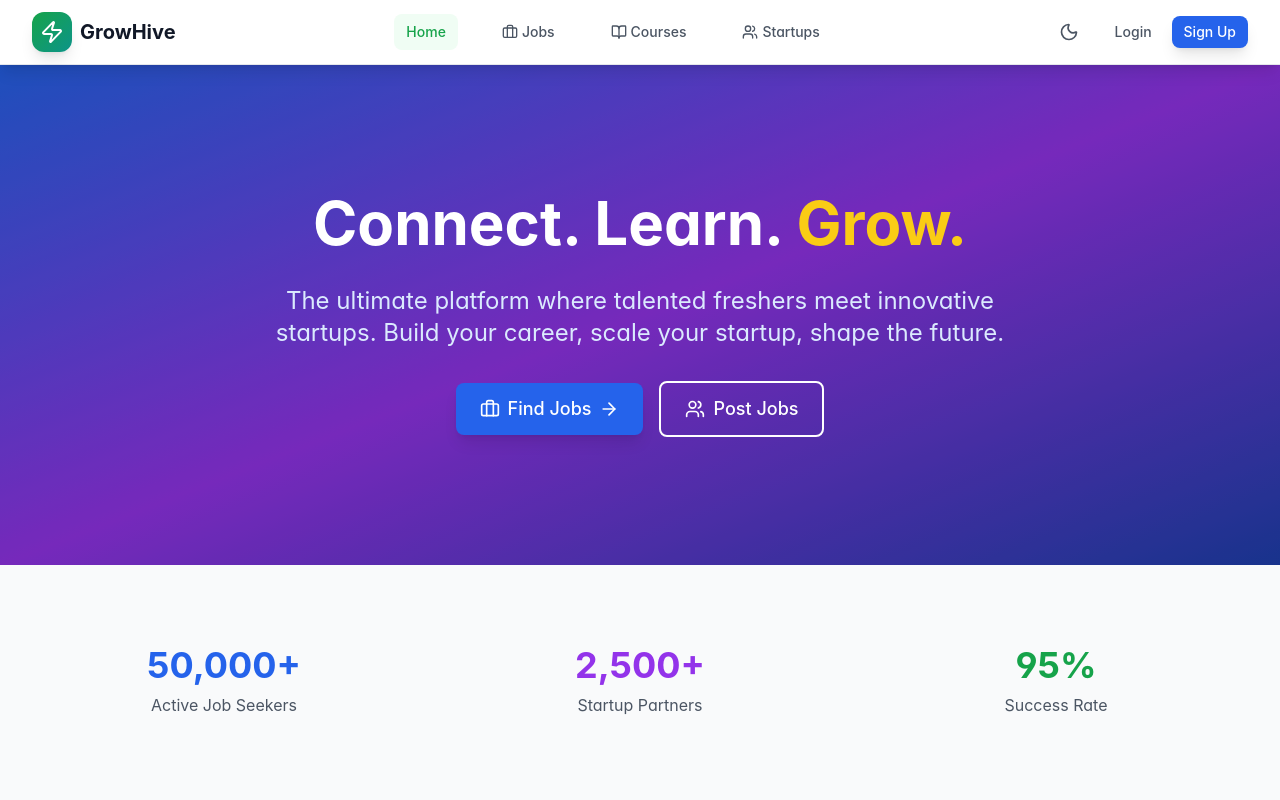
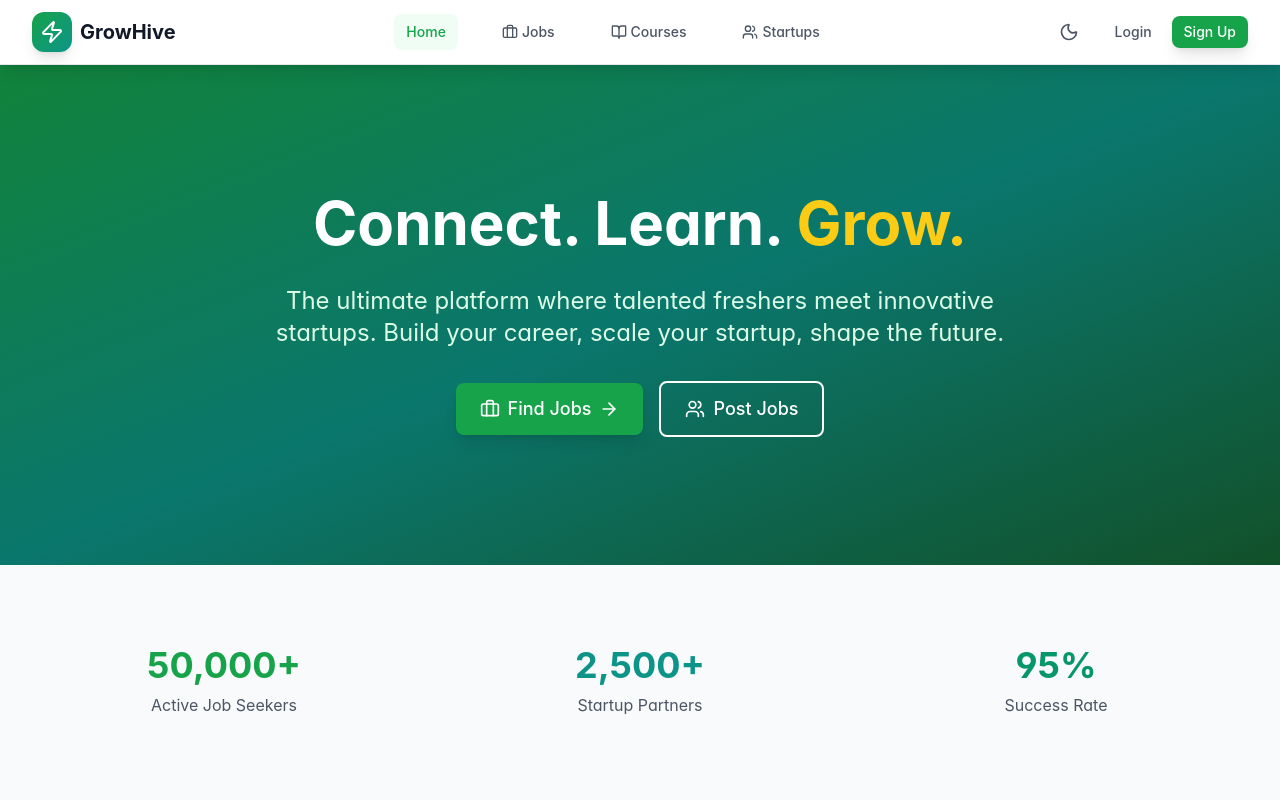
Before and after one commit to DARRUNSITASH/sb1-atndjvey, a React (Vite) app: page / in a window 1280 px wide. Shown: the top 800 px of the page. Built offline with nearby package versions, Linux system fonts and the light colour scheme.

Commit message:
Updated HomePage.tsx

```diff
--- a/src/components/ui/Button.tsx
+++ b/src/components/ui/Button.tsx
@@ -21,9 +21,9 @@ export const Button: React.FC<ButtonProps> = ({
   const baseClasses = 'inline-flex items-center justify-center font-medium rounded-lg transition-all duration-200 focus:outline-none focus:ring-2 focus:ring-offset-2';
 
   const variants = {
-    primary: 'bg-blue-600 hover:bg-blue-700 text-white focus:ring-blue-500 shadow-lg hover:shadow-xl',
-    secondary: 'bg-purple-600 hover:bg-purple-700 text-white focus:ring-purple-500 shadow-lg hover:shadow-xl',
-    outline: 'border-2 border-blue-600 text-blue-600 hover:bg-blue-600 hover:text-white focus:ring-blue-500',
+    primary: 'bg-green-600 hover:bg-green-700 text-white focus:ring-green-500 shadow-lg hover:shadow-xl',
+    secondary: 'bg-teal-600 hover:bg-teal-700 text-white focus:ring-teal-500 shadow-lg hover:shadow-xl',
+    outline: 'border-2 border-green-600 text-green-600 hover:bg-green-600 hover:text-white focus:ring-green-500',
     ghost: 'text-gray-600 hover:text-gray-900 hover:bg-gray-100 dark:text-gray-400 dark:hover:text-gray-100 dark:hover:bg-gray-800'
   };
 
@@ -43,8 +43,8 @@ export const Button: React.FC<ButtonProps> = ({
         sizes[size],
         {
           'opacity-50 cursor-not-allowed': disabled || isLoading,
-          'dark:bg-blue-500 dark:hover:bg-blue-600': variant === 'primary',
-          'dark:bg-purple-500 dark:hover:bg-purple-600': variant === 'secondary'
+          'dark:bg-green-500 dark:hover:bg-green-600': variant === 'primary',
+          'dark:bg-teal-500 dark:hover:bg-teal-600': variant === 'secondary'
         },
         className
       )}
--- a/src/pages/AuthPage.tsx
+++ b/src/pages/AuthPage.tsx
@@ -85,7 +85,7 @@ export const AuthPage: React.FC<AuthPageProps> = ({ type }) => {
       >
         <div className="text-center mb-8">
           <Link to="/" className="inline-flex items-center space-x-2 mb-6">
-            <div className="w-12 h-12 bg-gradient-to-br from-blue-600 to-purple-600 rounded-xl flex items-center justify-center shadow-lg">
+            <div className="w-12 h-12 bg-gradient-to-br from-green-600 to-teal-600 rounded-xl flex items-center justify-center shadow-lg">
               <Zap className="h-7 w-7 text-white" />
             </div>
             <span className="text-2xl font-bold text-gray-900 dark:text-white">
@@ -122,11 +122,11 @@ export const AuthPage: React.FC<AuthPageProps> = ({ type }) => {
                     onClick={() => handleInputChange('role', 'fresher')}
                     className={`p-4 border-2 rounded-lg transition-all duration-200 ${
                       formData.role === 'fresher'
-                        ? 'border-blue-500 bg-blue-50 dark:bg-blue-900/20'
+                        ? 'border-green-500 bg-green-50 dark:bg-green-900/20'
                         : 'border-gray-200 dark:border-gray-600 hover:border-gray-300 dark:hover:border-gray-500'
                     }`}
                   >
-                    <User className="h-6 w-6 mx-auto mb-2 text-blue-600 dark:text-blue-400" />
+                    <User className="h-6 w-6 mx-auto mb-2 text-green-600 dark:text-green-400" />
                     <span className="block text-sm font-medium text-gray-900 dark:text-white">
                       Job Seeker
                     </span>
@@ -136,11 +136,11 @@ export const AuthPage: React.FC<AuthPageProps> = ({ type }) => {
                     onClick={() => handleInputChange('role', 'startup')}
                     className={`p-4 border-2 rounded-lg transition-all duration-200 ${
                       formData.role === 'startup'
-                        ? 'border-blue-500 bg-blue-50 dark:bg-blue-900/20'
+                        ? 'border-green-500 bg-green-50 dark:bg-green-900/20'
                         : 'border-gray-200 dark:border-gray-600 hover:border-gray-300 dark:hover:border-gray-500'
                     }`}
                   >
-                    <Building2 className="h-6 w-6 mx-auto mb-2 text-blue-600 dark:text-blue-400" />
+                    <Building2 className="h-6 w-6 mx-auto mb-2 text-green-600 dark:text-green-400" />
                     <span className="block text-sm font-medium text-gray-900 dark:text-white">
                       Startup
                     </span>
@@ -174,7 +174,7 @@ export const AuthPage: React.FC<AuthPageProps> = ({ type }) => {
               <button
                 type="button"
                 onClick={() => setShowPassword(!showPassword)}
-                className="absolute right-3 top-9 text-gray-400 hover:text-gray-600 dark:hover:text-gray-300"
+                className="text-sm text-green-600 dark:text-green-400 hover:text-green-700 dark:hover:text-green-300"
               >
                 {showPassword ? <EyeOff className="h-5 w-5" /> : <Eye className="h-5 w-5" />}
               </button>
--- a/src/pages/HomePage.tsx
+++ b/src/pages/HomePage.tsx
@@ -192,7 +192,7 @@ export const HomePage: React.FC = () => {
   return (
     <div className="space-y-20">
       {/* Hero Section */}
-      <section className="relative overflow-hidden bg-gradient-to-br from-blue-600 via-purple-600 to-blue-800 text-white">
+      <section className="relative overflow-hidden bg-gradient-to-br from-green-600 via-teal-600 to-green-800 text-white">
         <div className="absolute inset-0 bg-black/20"></div>
         <div className="relative max-w-7xl mx-auto px-4 sm:px-6 lg:px-8 py-24 lg:py-32">
           <div className="text-center space-y-8">
@@ -208,7 +208,7 @@ export const HomePage: React.FC = () => {
               initial={{ opacity: 0, y: 30 }}
               animate={{ opacity: 1, y: 0 }}
               transition={{ duration: 0.6, delay: 0.2 }}
-              className="text-xl lg:text-2xl max-w-3xl mx-auto text-blue-100"
+              className="text-xl lg:text-2xl max-w-3xl mx-auto text-green-100"
             >
               The ultimate platform where talented freshers meet innovative startups.
               Build your career, scale your startup, shape the future.
@@ -220,14 +220,14 @@ export const HomePage: React.FC = () => {
               className="flex flex-col sm:flex-row gap-4 justify-center items-center"
             >
               <Link to="/jobs">
-                <Button size="lg" className="border-white text-white hover:bg-white hover:text-blue-600">
+                <Button size="lg" className="border-white text-white hover:bg-white hover:text-green-600">
                   <Briefcase className="h-5 w-5 mr-2" />
                   Find Jobs
                   <ArrowRight className="h-5 w-5 ml-2" />
                 </Button>
               </Link>
               <Link to="/signup?role=startup">
-                <Button size="lg" variant="outline" className="border-white text-white hover:bg-white hover:text-blue-600">
+                <Button size="lg" variant="outline" className="border-white text-white hover:bg-white hover:text-green-600">
                   <Users className="h-5 w-5 mr-2" />
                   Post Jobs
                 </Button>
@@ -246,7 +246,7 @@ export const HomePage: React.FC = () => {
             viewport={{ once: true }}
             className="text-center"
           >
-            <div className="text-4xl font-bold text-blue-600 dark:text-blue-400 mb-2">50,000+</div>
+            <div className="text-4xl font-bold text-green-600 dark:text-green-400 mb-2">50,000+</div>
             <p className="text-gray-600 dark:text-gray-400">Active Job Seekers</p>
           </motion.div>
           <motion.div
@@ -256,7 +256,7 @@ export const HomePage: React.FC = () => {
             transition={{ delay: 0.1 }}
             className="text-center"
           >
-            <div className="text-4xl font-bold text-purple-600 dark:text-purple-400 mb-2">2,500+</div>
+            <div className="text-4xl font-bold text-teal-600 dark:text-teal-400 mb-2">2,500+</div>
             <p className="text-gray-600 dark:text-gray-400">Startup Partners</p>
           </motion.div>
           <motion.div
@@ -266,7 +266,7 @@ export const HomePage: React.FC = () => {
             transition={{ delay: 0.2 }}
             className="text-center"
           >
-            <div className="text-4xl font-bold text-green-600 dark:text-green-400 mb-2">95%</div>
+            <div className="text-4xl font-bold text-emerald-600 dark:text-emerald-400 mb-2">95%</div>
             <p className="text-gray-600 dark:text-gray-400">Success Rate</p>
           </motion.div>
         </div>
@@ -425,8 +425,8 @@ export const HomePage: React.FC = () => {
             viewport={{ once: true }}
             className="text-center"
           >
-            <div className="w-16 h-16 bg-blue-100 dark:bg-blue-900 rounded-full flex items-center justify-center mx-auto mb-6">
-              <TrendingUp className="h-8 w-8 text-blue-600 dark:text-blue-400" />
+            <div className="w-16 h-16 bg-green-100 dark:bg-green-900 rounded-full flex items-center justify-center mx-auto mb-6">
+              <TrendingUp className="h-8 w-8 text-green-600 dark:text-green-400" />
             </div>
             <h3 className="text-xl font-semibold text-gray-900 dark:text-white mb-4">
               Career Growth
@@ -443,8 +443,8 @@ export const HomePage: React.FC = () => {
             transition={{ delay: 0.1 }}
             className="text-center"
           >
-            <div className="w-16 h-16 bg-purple-100 dark:bg-purple-900 rounded-full flex items-center justify-center mx-auto mb-6">
-              <Award className="h-8 w-8 text-purple-600 dark:text-purple-400" />
+            <div className="w-16 h-16 bg-teal-100 dark:bg-teal-900 rounded-full flex items-center justify-center mx-auto mb-6">
+              <Award className="h-8 w-8 text-teal-600 dark:text-teal-400" />
             </div>
             <h3 className="text-xl font-semibold text-gray-900 dark:text-white mb-4">
               Skill Development
@@ -461,8 +461,8 @@ export const HomePage: React.FC = () => {
             transition={{ delay: 0.2 }}
             className="text-center"
           >
-            <div className="w-16 h-16 bg-green-100 dark:bg-green-900 rounded-full flex items-center justify-center mx-auto mb-6">
-              <Users className="h-8 w-8 text-green-600 dark:text-green-400" />
+            <div className="w-16 h-16 bg-emerald-100 dark:bg-emerald-900 rounded-full flex items-center justify-center mx-auto mb-6">
+              <Users className="h-8 w-8 text-emerald-600 dark:text-emerald-400" />
             </div>
             <h3 className="text-xl font-semibold text-gray-900 dark:text-white mb-4">
               Startup Network
@@ -528,7 +528,7 @@ export const HomePage: React.FC = () => {
 
       {/* CTA Section */}
       <section className="max-w-7xl mx-auto px-4 sm:px-6 lg:px-8">
-        <Card className="bg-gradient-to-r from-blue-600 to-purple-600 text-white text-center">
+        <Card className="bg-gradient-to-r from-green-600 to-teal-600 text-white text-center">
           <motion.div
             initial={{ opacity: 0, y: 20 }}
             whileInView={{ opacity: 1, y: 0 }}
@@ -543,12 +543,12 @@ export const HomePage: React.FC = () => {
             </p>
             <div className="flex flex-col sm:flex-row gap-4 justify-center">
               <Link to="/signup">
-                <Button size="lg" className="bg-white text-blue-600 hover:bg-gray-100">
+                <Button size="lg" className="bg-white text-green-600 hover:bg-gray-100">
                   Get Started Free
                 </Button>
               </Link>
               <Link to="/courses">
-                <Button size="lg" variant="ghost" className="text-white border-white hover:bg-white hover:text-blue-600">
+                <Button size="lg" variant="ghost" className="text-white border-white hover:bg-white hover:text-green-600">
                   Browse Courses
                 </Button>
               </Link>
```
